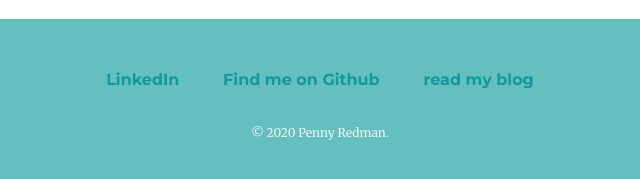
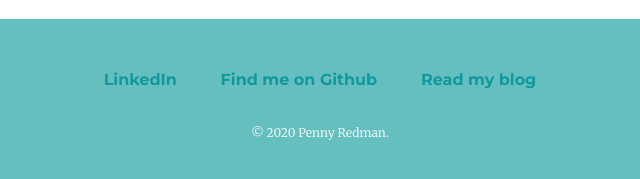
Before and after one commit to PennyMRed/PennyMRed.github.io, a plain HTML site: page index.html in a window 1280 px wide. Shown: the part 2734-2913 px from the top of the page, 320-960 px from the left. Drawn offline with Linux system fonts and the light colour scheme.

Commit message:
update index.html
Updated spelling on blog footer

```diff
--- a/index.html
+++ b/index.html
@@ -51,7 +51,7 @@
 <div class="bottom-container">
   <a class="footer-link" href="https://www.linkedin.com/in/pennymredman/">LinkedIn</a>
   <a class="footer-link" href="https://github.com/PennyMRed">Find me on Github</a>
-  <a class="footer-link" href="https://wp.nuvola.co.uk/penny/">read my blog</a>
+  <a class="footer-link" href="https://wp.nuvola.co.uk/penny/">Read my blog</a>
 
   <p class="copyright">© 2020 Penny Redman.</p>
 </div>
```
